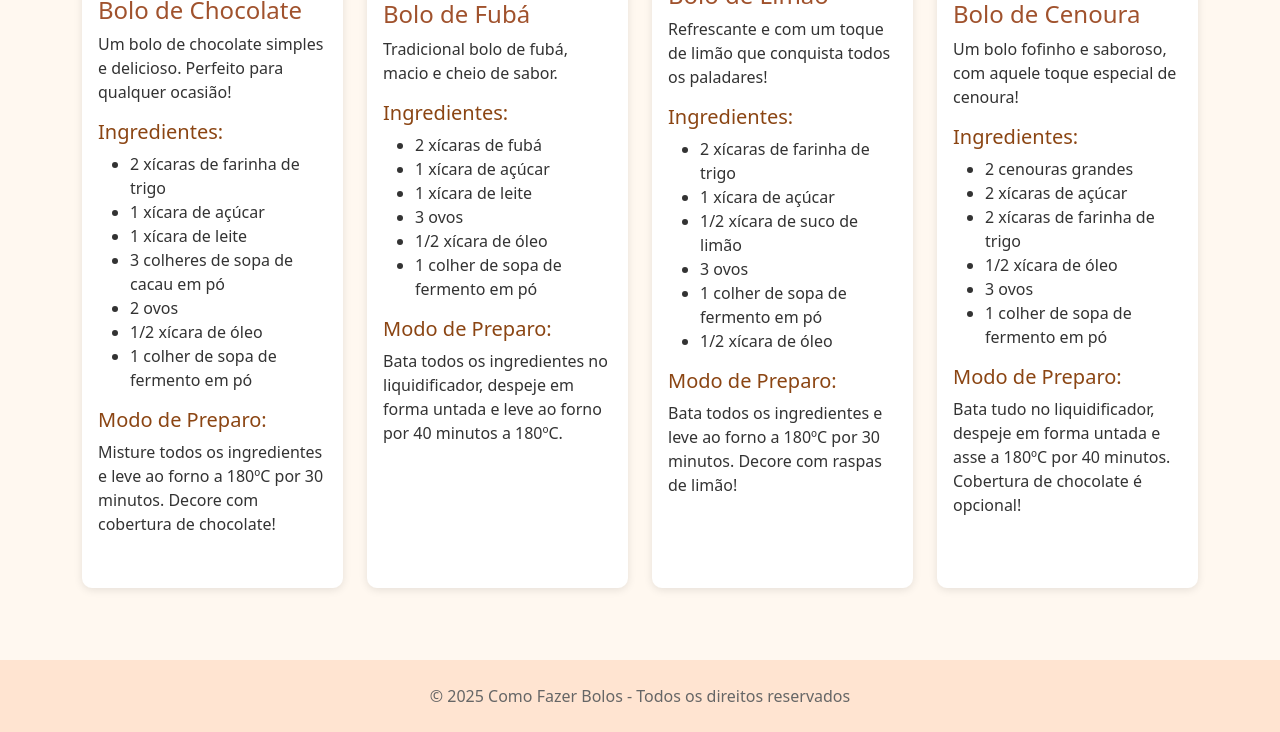
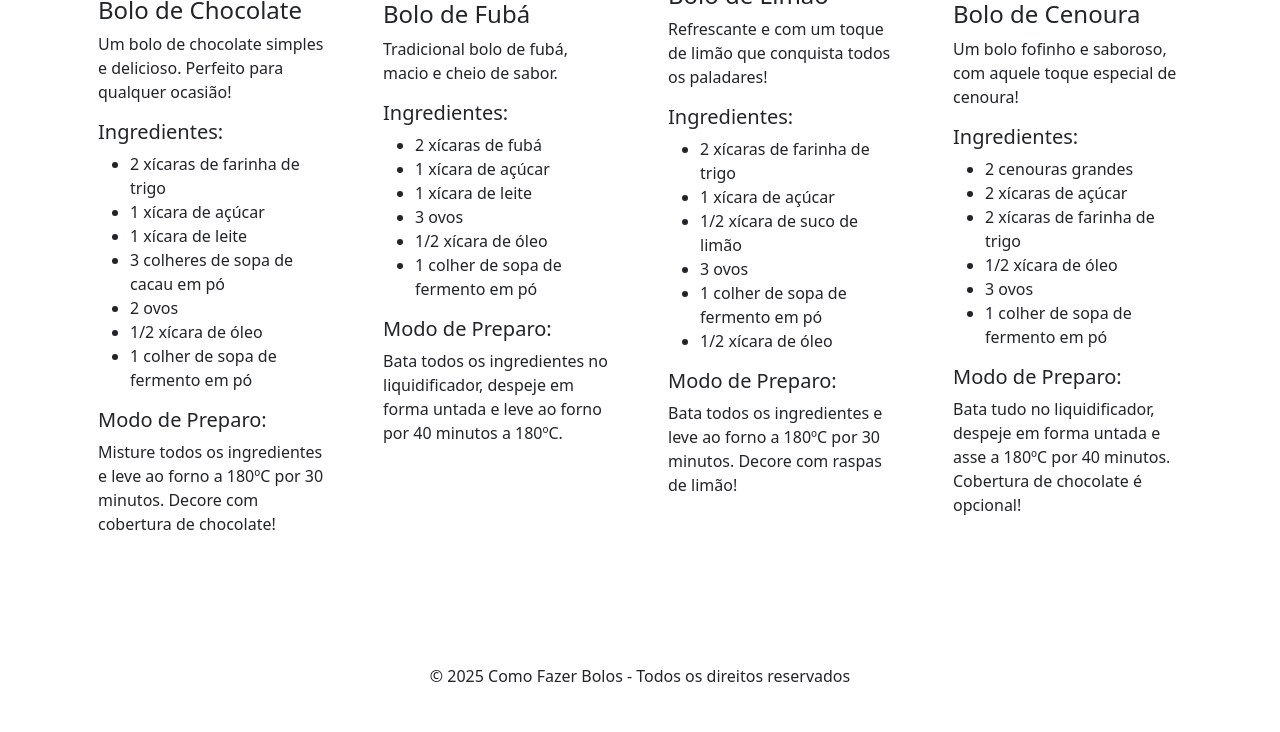
Before and after one commit to GuilhermyS/2ipi1, a plain HTML site: page index.html in a window 1280 px wide. Shown: the part 430-1162 px from the top of the page. Drawn offline with nearby package versions, Linux system fonts and the light colour scheme.

Commit message:
Update index.html

```diff
--- a/index.html
+++ b/index.html
@@ -6,36 +6,6 @@
     <title>Como Fazer Bolos</title>
     <!-- Bootstrap CSS -->
     <link href="https://cdn.jsdelivr.net/npm/bootstrap@5.3.0/dist/css/bootstrap.min.css" rel="stylesheet">
-    <style>
-        body {
-            background-color: #fff8f0;
-            color: #333;
-        }
-
-        header {
-            background-color: #ffddc1;
-        }
-
-        .bolo-card {
-            background-color: #fff;
-            border-radius: 10px;
-            box-shadow: 0 2px 8px rgba(0,0,0,0.1);
-            margin-bottom: 20px;
-        }
-
-        .bolo-card h2 {
-            color: #a0522d;
-        }
-
-        .bolo-card h3 {
-            color: #8b4513;
-        }
-
-        footer {
-            background-color: #ffe4d1;
-            color: #666;
-        }
-    </style>
 </head>
 <body>
     <header class="py-5 mb-4">
```
